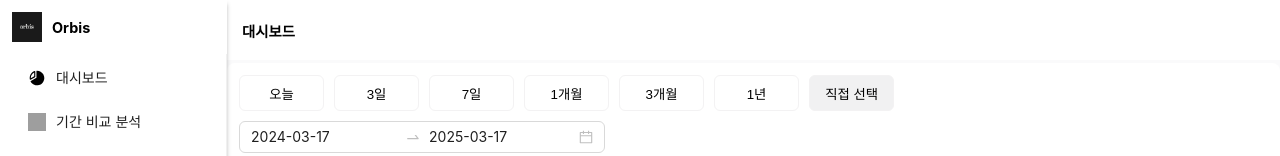
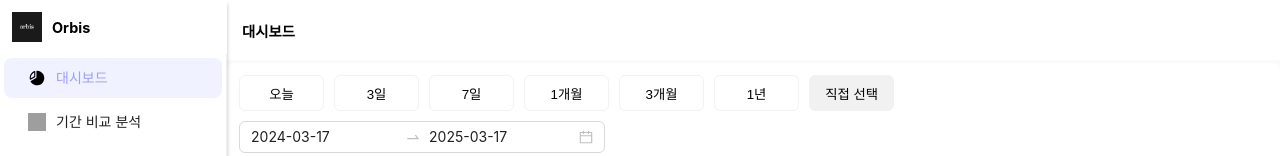
Before and after one commit to hohi1114/med_local, a React (Vite) app: page /dashboard in a window 1280 px wide. Shown: the top 156 px of the page. Built offline with nearby package versions, Linux system fonts and the light colour scheme; grey boxes are pictures that could not be loaded.

Commit message:
fix:route change for first access

```diff
--- a/src/App.tsx
+++ b/src/App.tsx
@@ -1,4 +1,4 @@
-import { BrowserRouter, Routes, Route } from "react-router-dom";
+import { BrowserRouter, Routes, Route, Navigate } from "react-router-dom";
 import DashBoardPage from "./pages/DashBoardPage";
 import BaseLayout from "./components/common/layout/BaseLayout";
 import StatisticsByRegionPage from "./pages/StatisticsByRegionPage";
@@ -13,9 +13,11 @@ function App() {
     <BrowserRouter>
       <Routes>
         {/* <Route path="/login" element={<LoginPage />} /> */}
+        <Route path="/" element={<Navigate to="/dashboard" />} />
         <Route path="/" element={<BaseLayout />}>
-          <Route path="/setting" element={<SettingPage />} />
           <Route index path="dashboard" element={<DashBoardPage />} />
+          <Route path="setting" element={<SettingPage />} />
+
           <Route
             path="statistics-by-region"
             element={<StatisticsByRegionPage />}
--- a/src/components/common/sidebar/SideNavBar.tsx
+++ b/src/components/common/sidebar/SideNavBar.tsx
@@ -39,8 +39,7 @@ const SideNavBar = () => {
 
       <Menu
         onClick={onClick}
-        defaultSelectedKeys={["1"]}
-        defaultOpenKeys={["sub1"]}
+        defaultSelectedKeys={["Dashboard"]}
         mode="inline"
         items={MENUITEMS}
         inlineCollapsed={collapsed}
```
